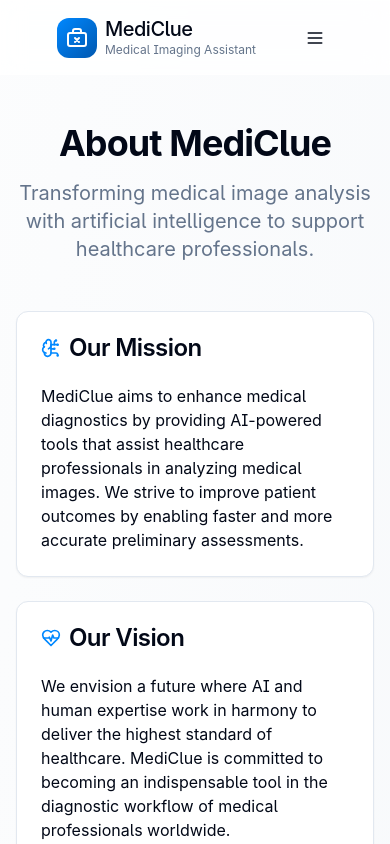
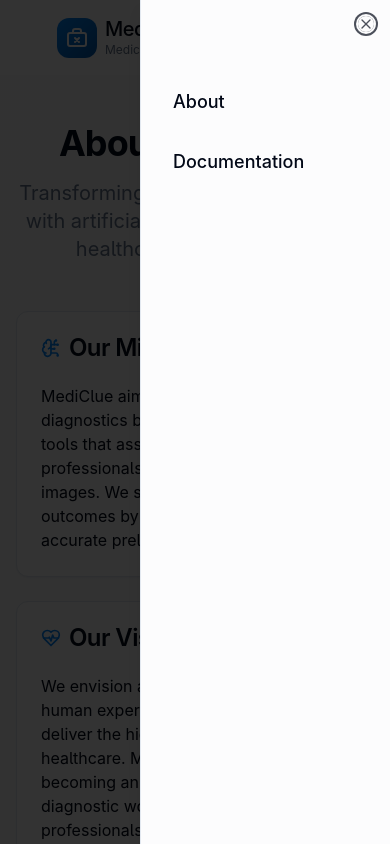
Before and after one commit to Lokesh1028/mediclue-helper, a React (Vite) app: page /about in a window 390 px wide. Both pictures are taken after a click on the button "Open menu". Shown: the top 844 px of the page. Built offline with nearby package versions, Linux system fonts and the light colour scheme.

Commit message:
Fix mobile navigation issue
The navigation bar was not functioning correctly in mobile view. This commit addresses and resolves this issue.

```diff
--- a/src/components/Header.tsx
+++ b/src/components/Header.tsx
@@ -1,12 +1,22 @@
 
 import { Link } from "react-router-dom";
 import { cn } from "@/lib/utils";
+import { useState } from "react";
+import { Sheet, SheetContent, SheetTrigger } from "@/components/ui/sheet";
+import { Menu, X } from "lucide-react";
 
 interface HeaderProps {
   className?: string;
 }
 
 export function Header({ className }: HeaderProps) {
+  const [mobileMenuOpen, setMobileMenuOpen] = useState(false);
+
+  const navLinks = [
+    { to: "/about", label: "About" },
+    { to: "/documentation", label: "Documentation" }
+  ];
+
   return (
     <header className={cn(
       "w-full px-6 py-4 border-b border-border/30 backdrop-blur-sm sticky top-0 z-10",
@@ -37,32 +47,42 @@ export function Header({ className }: HeaderProps) {
           </div>
         </Link>
 
+        {/* Desktop Navigation */}
         <nav className="hidden md:flex items-center gap-6">
-          <Link to="/about" className="text-sm text-muted-foreground hover:text-foreground transition-colors">
-            About
-          </Link>
-          <Link to="/documentation" className="text-sm text-muted-foreground hover:text-foreground transition-colors">
-            Documentation
-          </Link>
+          {navLinks.map((link) => (
+            <Link
+              key={link.to}
+              to={link.to}
+              className="text-sm text-muted-foreground hover:text-foreground transition-colors"
+            >
+              {link.label}
+            </Link>
+          ))}
         </nav>
 
+        {/* Mobile Navigation */}
         <div className="md:hidden">
-          <button className="p-2 rounded-md hover:bg-muted transition-colors">
-            <svg
-              xmlns="http://www.w3.org/2000/svg"
-              viewBox="0 0 24 24"
-              fill="none"
-              stroke="currentColor"
-              strokeWidth="2"
-              strokeLinecap="round"
-              strokeLinejoin="round"
-              className="h-5 w-5"
-            >
-              <line x1="4" x2="20" y1="12" y2="12" />
-              <line x1="4" x2="20" y1="6" y2="6" />
-              <line x1="4" x2="20" y1="18" y2="18" />
-            </svg>
-          </button>
+          <Sheet open={mobileMenuOpen} onOpenChange={setMobileMenuOpen}>
+            <SheetTrigger asChild>
+              <button className="p-2 rounded-md hover:bg-muted transition-colors" aria-label="Open menu">
+                <Menu className="h-5 w-5" />
+              </button>
+            </SheetTrigger>
+            <SheetContent side="right" className="w-[250px] pt-12">
+              <nav className="flex flex-col gap-4 mt-8">
+                {navLinks.map((link) => (
+                  <Link
+                    key={link.to}
+                    to={link.to}
+                    className="text-lg font-medium px-2 py-2 hover:bg-muted rounded-md transition-colors"
+                    onClick={() => setMobileMenuOpen(false)}
+                  >
+                    {link.label}
+                  </Link>
+                ))}
+              </nav>
+            </SheetContent>
+          </Sheet>
         </div>
       </div>
     </header>
```
